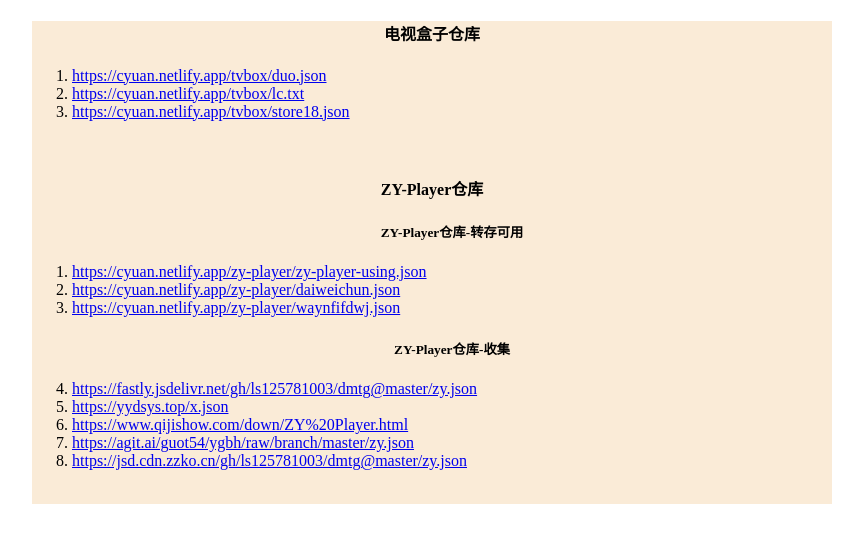
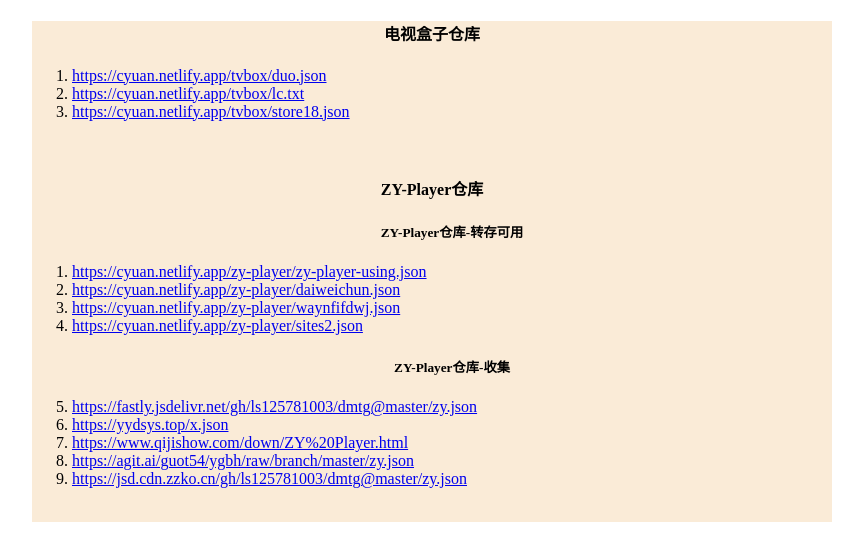
Before and after one commit to czy19950220/yuan.github.io, a plain HTML site: page index.html in a window 1280 px wide. Shown: the whole page, without its empty margins (208-1071 px from the left). Drawn offline with Linux system fonts and the light colour scheme.

Commit message:
Update index.html

```diff
--- a/index.html
+++ b/index.html
@@ -55,6 +55,11 @@
                     https://cyuan.netlify.app/zy-player/waynfifdwj.json
                 </a>
             </li>
+            <li>
+                <a href="https://cyuan.netlify.app/zy-player/sites2.json" target="_blank">
+                    https://cyuan.netlify.app/zy-player/sites2.json
+                </a>
+            </li>
 			<h5>ZY-Player仓库-收集</h5>
 			<li>
 			    <a href="https://fastly.jsdelivr.net/gh/ls125781003/dmtg@master/zy.json" target="_blank">
```
